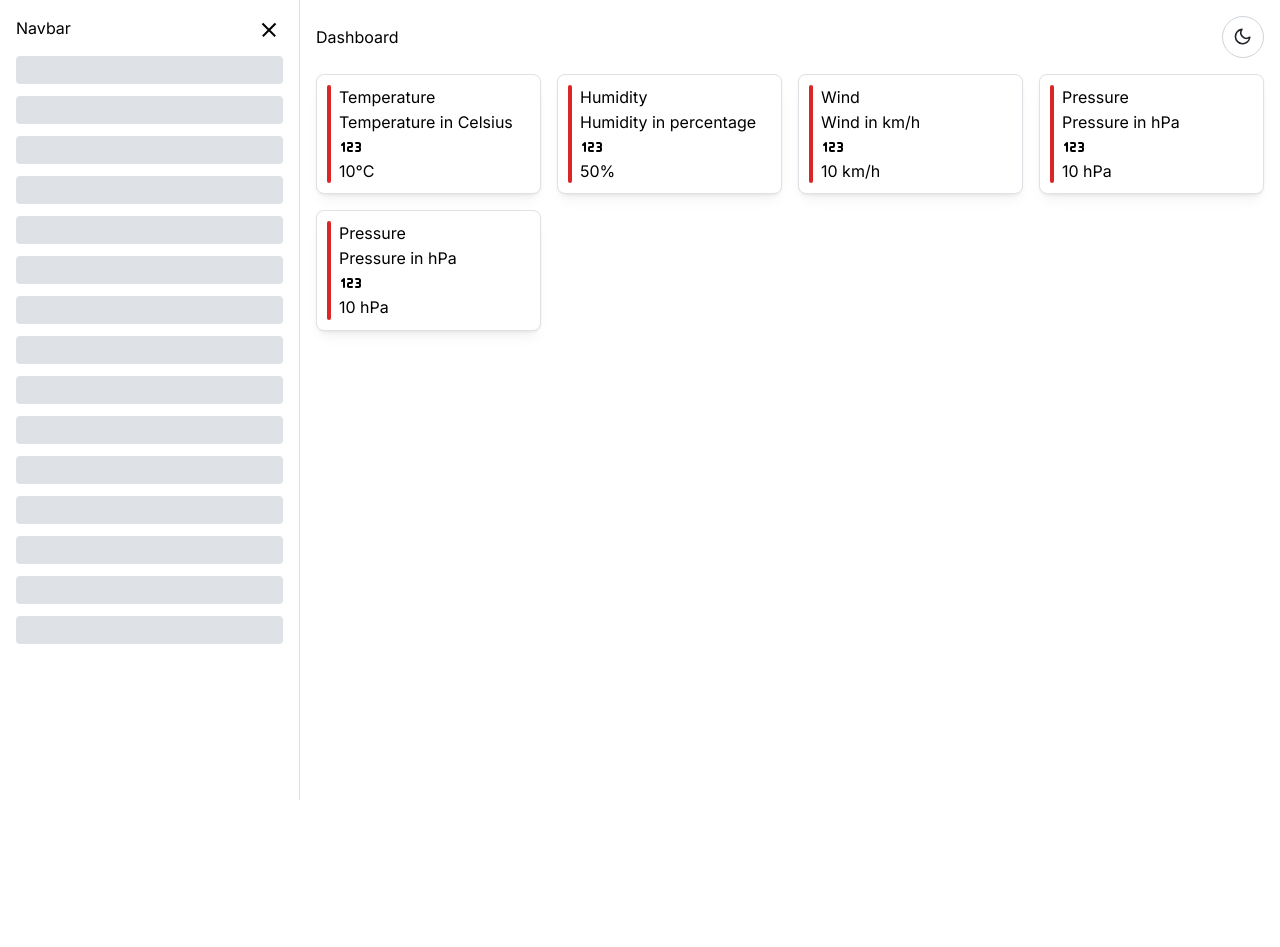
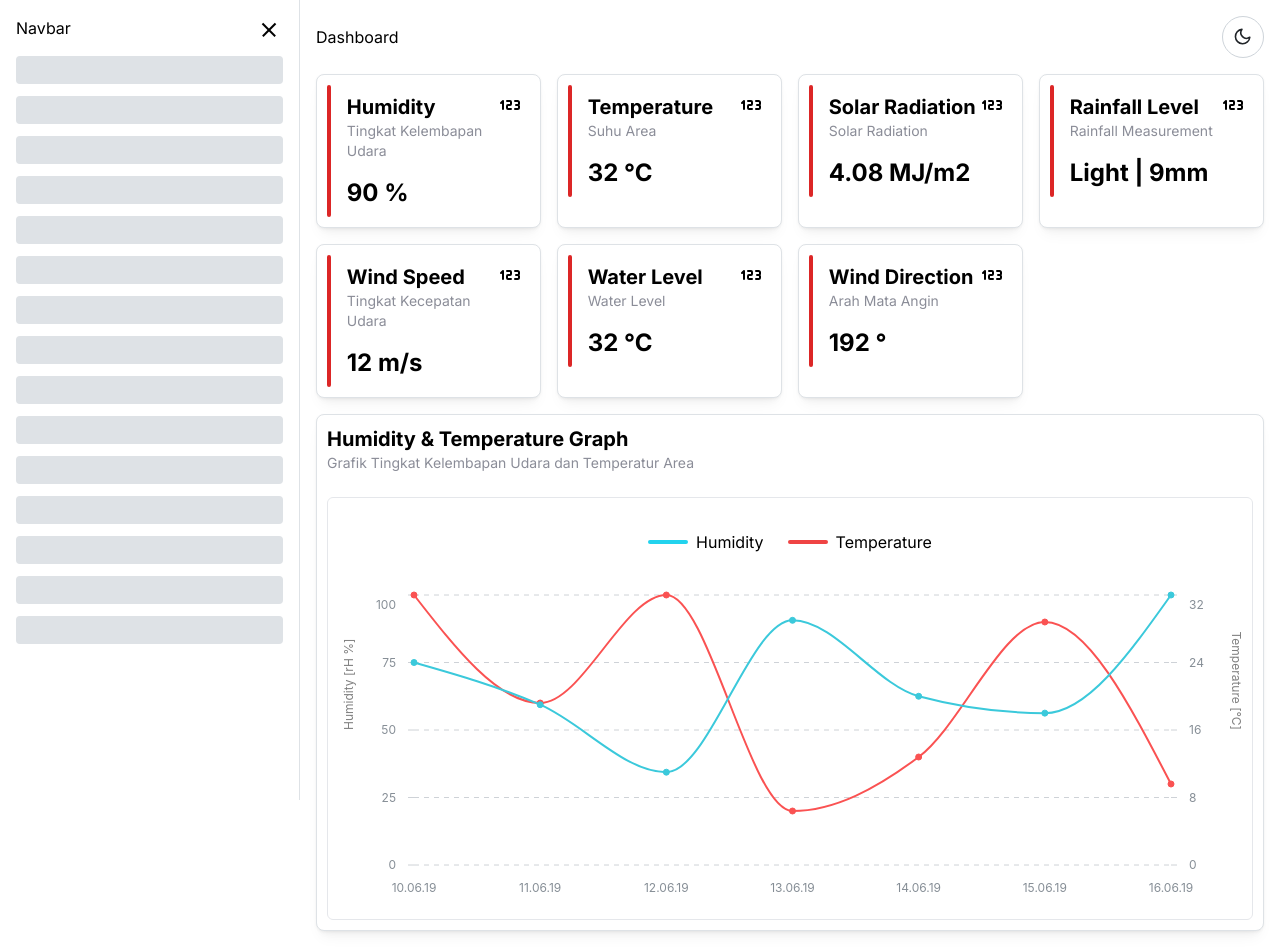
Before and after one commit to bayuhadi863/pju-monitoring-pens, a Next.js app: page /dashboard/weather in a window 1280 px wide. Before the commit the page ends 800 px from the top, so only its background shows below. Built offline with nearby package versions, Linux system fonts and the light colour scheme.

Commit message:
weather and air

```diff
--- a/app/dashboard/weather/page.tsx
+++ b/app/dashboard/weather/page.tsx
@@ -1,40 +1,53 @@
 'use client';
 
 import React from 'react'
-import { Grid } from '@mantine/core'
+import { Card, Grid } from '@mantine/core'
 import WeatherCard from '@/components/dashboard/weather-card';
 import { Icon, Icon123 } from '@tabler/icons-react';
+import ChartLineWeather from '@/components/dashboard/chart-line-weather';
 
 const datas = [
   {
-    title: 'Temperature',
-    subTitle: 'Temperature in Celsius',
+    title: 'Humidity',
+    subTitle: 'Tingkat Kelembapan Udara',
     icon: <Icon123 />,
-    value: '10°C'
+    value: '90 %'
   },
   {
-    title: 'Humidity',
-    subTitle: 'Humidity in percentage',
+    title: 'Temperature',
+    subTitle: 'Suhu Area',
     icon: <Icon123 />,
-    value: '50%'
+    value: '32 °C'
   },
   {
-    title: 'Wind',
-    subTitle: 'Wind in km/h',
+    title: 'Solar Radiation',
+    subTitle: 'Solar Radiation',
     icon: <Icon123 />,
-    value: '10 km/h'
+    value: '4.08 MJ/m2'
   },
   {
-    title: 'Pressure',
-    subTitle: 'Pressure in hPa',
+    title: 'Rainfall Level',
+    subTitle: 'Rainfall Measurement',
     icon: <Icon123 />,
-    value: '10 hPa'
+    value: 'Light | 9mm'
   },
   {
-    title: 'Pressure',
-    subTitle: 'Pressure in hPa',
+    title: 'Wind Speed',
+    subTitle: 'Tingkat Kecepatan Udara',
     icon: <Icon123 />,
-    value: '10 hPa'
+    value: '12 m/s'
+  },
+  {
+    title: 'Water Level',
+    subTitle: 'Water Level',
+    icon: <Icon123 />,
+    value: '32 °C'
+  },
+  {
+    title: 'Wind Direction',
+    subTitle: 'Arah Mata Angin',
+    icon: <Icon123 />,
+    value: '192 °'
   }
 ]
 
@@ -45,8 +58,35 @@ const cards = datas.map((data, index) => {
 
 const WeatherPage = () => {
   return (
-    <div className='grid grid-cols-1 md:grid-cols-3 lg:grid-cols-4 gap-4'>
-      {cards}
+    <div className='flex flex-col gap-4'>
+      <div className='grid grid-cols-1 md:grid-cols-3 lg:grid-cols-4 gap-4'>
+        {cards}
+      </div>
+      <div>
+        <Card shadow="sm" p="xs" radius="md" withBorder>
+          <div className='flex flex-col gap-6'>
+            <div className='flex flex-col'>
+              <span className='text-xl font-bold'>Humidity & Temperature Graph</span>
+              <span className='text-sm text-subTitle'>Grafik Tingkat Kelembapan Udara dan Temperatur Area</span>
+            </div>
+            <div className='px-4 border border-spacing-1 rounded-md flex flex-col gap-4'>
+              <div className='flex justify-center gap-6 pt-8'>
+                <div className='flex gap-2 items-center'>
+                  <div className='w-10 h-1 bg-cyan-400 rounded-md'></div>
+                  <span>Humidity</span>
+                </div>
+                <div className='flex gap-2 items-center'>
+                  <div className='w-10 h-1 bg-red-500 rounded-md'></div>
+                  <span>Temperature</span>
+                </div>
+              </div>
+              <div className='py-6'>
+                <ChartLineWeather />
+              </div>
+            </div>
+          </div>
+        </Card>
+      </div>
     </div>
   )
 }
--- a/app/layout.tsx
+++ b/app/layout.tsx
@@ -2,6 +2,7 @@ import type { Metadata } from 'next';
 import { Inter } from 'next/font/google';
 import './globals.css';
 import '@mantine/core/styles.css';
+import '@mantine/charts/styles.css';
 import { createTheme, MantineProvider, ColorSchemeScript } from '@mantine/core';
 
 const inter = Inter({ subsets: ['latin'] });
--- /dev/null
+++ b/components/dashboard/chart-line-weather.tsx
@@ -0,0 +1,31 @@
+import { LineChart } from '@mantine/charts';
+import React from 'react'
+
+const data = [
+  { name: '10.06.19', Humidity: 100, Temperature: 24 },
+  { name: '11.06.19', Humidity: 60, Temperature: 19 },
+  { name: '12.06.19', Humidity: 100, Temperature: 11 },
+  { name: '13.06.19', Humidity: 20, Temperature: 29 },
+  { name: '14.06.19', Humidity: 40, Temperature: 20 },
+  { name: '15.06.19', Humidity: 90, Temperature: 18 },
+  { name: '16.06.19', Humidity: 30, Temperature: 32 },
+];
+
+function ChartLineWeather() {
+  return (
+    <LineChart
+      h={300}
+      data={data}
+      dataKey="name"
+      withRightYAxis
+      yAxisLabel="Humidity [rH %]"
+      rightYAxisLabel="Temperature [°C]"
+      series={[
+        { name: 'Humidity', color: 'red.6' },
+        { name: 'Temperature', color: 'cyan.4', yAxisId: 'right' },
+      ]}
+    />
+  );
+}
+
+export default ChartLineWeather
--- a/components/dashboard/weather-card.tsx
+++ b/components/dashboard/weather-card.tsx
@@ -15,11 +15,21 @@ const WeatherCard: React.FC<CardProps> = ({ title, subTitle, icon, value }) => {
       <div className='flex flex-row gap-2'>
         <div className='bg-red-600 w-1 min-h-full rounded-md'>
         </div>
-        <div>
-          <Text>{title}</Text>
-          <Text>{subTitle}</Text>
-          {icon}
-          <Text>{value}</Text>
+        <div className='flex flex-row justify-between w-full p-2'>
+          <div className='flex flex-col'>
+            <span className='text-xl font-bold'>
+              {title}
+            </span>
+            <span className='text-sm text-subTitle'>
+              {subTitle}
+            </span>
+            <span className='text-2xl font-bold mt-4'>
+              {value}
+            </span>
+          </div>
+          <div>
+            {icon}
+          </div>
         </div>
       </div>
     </Card>
--- a/package.json
+++ b/package.json
@@ -10,7 +10,7 @@
   },
   "dependencies": {
     "@mantine/carousel": "^7.10.2",
-    "@mantine/charts": "^7.10.2",
+    "@mantine/charts": "^7.11.2",
     "@mantine/code-highlight": "^7.10.2",
     "@mantine/core": "^7.10.2",
     "@mantine/dates": "^7.10.2",
--- a/tailwind.config.ts
+++ b/tailwind.config.ts
@@ -8,6 +8,12 @@ const config: Config = {
   ],
   theme: {
     extend: {
+      colors: {
+        subTitle : "#8B8D98",
+      },
+      // fontFamily: {
+      //   SamsungSharpSans: ['Samsung Sharp Sans', 'sans-serif'],
+      // },
       backgroundImage: {
         "gradient-radial": "radial-gradient(var(--tw-gradient-stops))",
         "gradient-conic":
```
Also changed, not shown: 1 other file (tests, documents, lock files or other folders).
